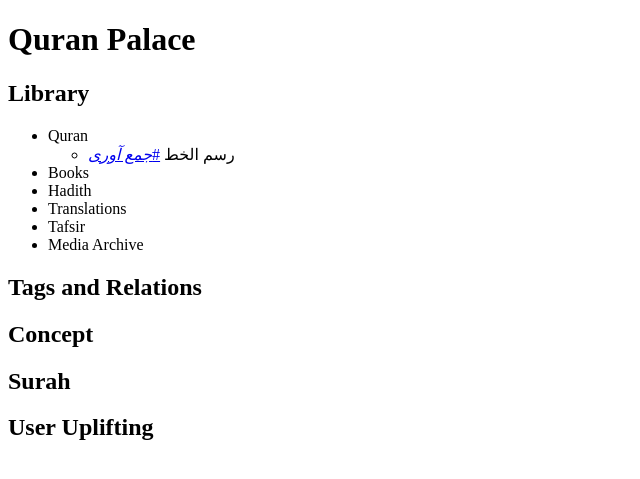
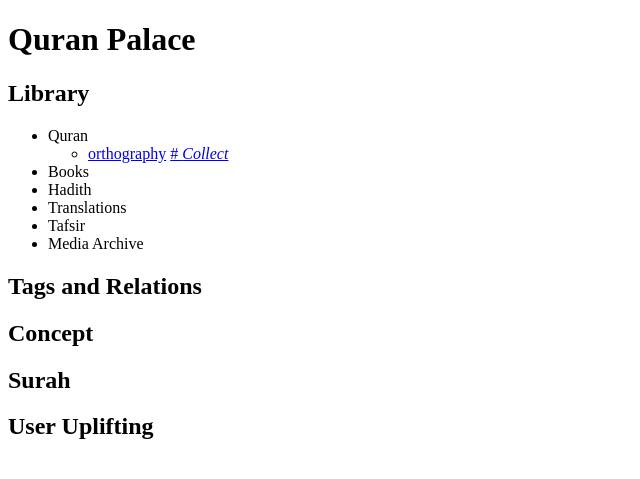
Before and after one commit to QuranPalace/quranpalace.github.io, a Jekyll site: the page built from index.md, in a window 1280 px wide. Shown: the top 479 px of the page, without its empty margins (0-640 px from the left). Built offline with Jekyll 4.4.1, drawn with Linux system fonts in a browser that asks for light colours.

Commit message:
quran orthographies

```diff
--- a/index.md
+++ b/index.md
@@ -6,8 +6,8 @@ title: Quran Palace Development
 
 ## Library
 * Quran
-	* رسم الخط
-	[\#*جمع آوری*](https://github.com/QuranPalace/quranpalace.github.io/issues/1)
+	* [orthography](QuranOrthographies)
+	[\# *Collect*](https://github.com/QuranPalace/quranpalace.github.io/issues/1)
 
 * Books
 * Hadith
```
